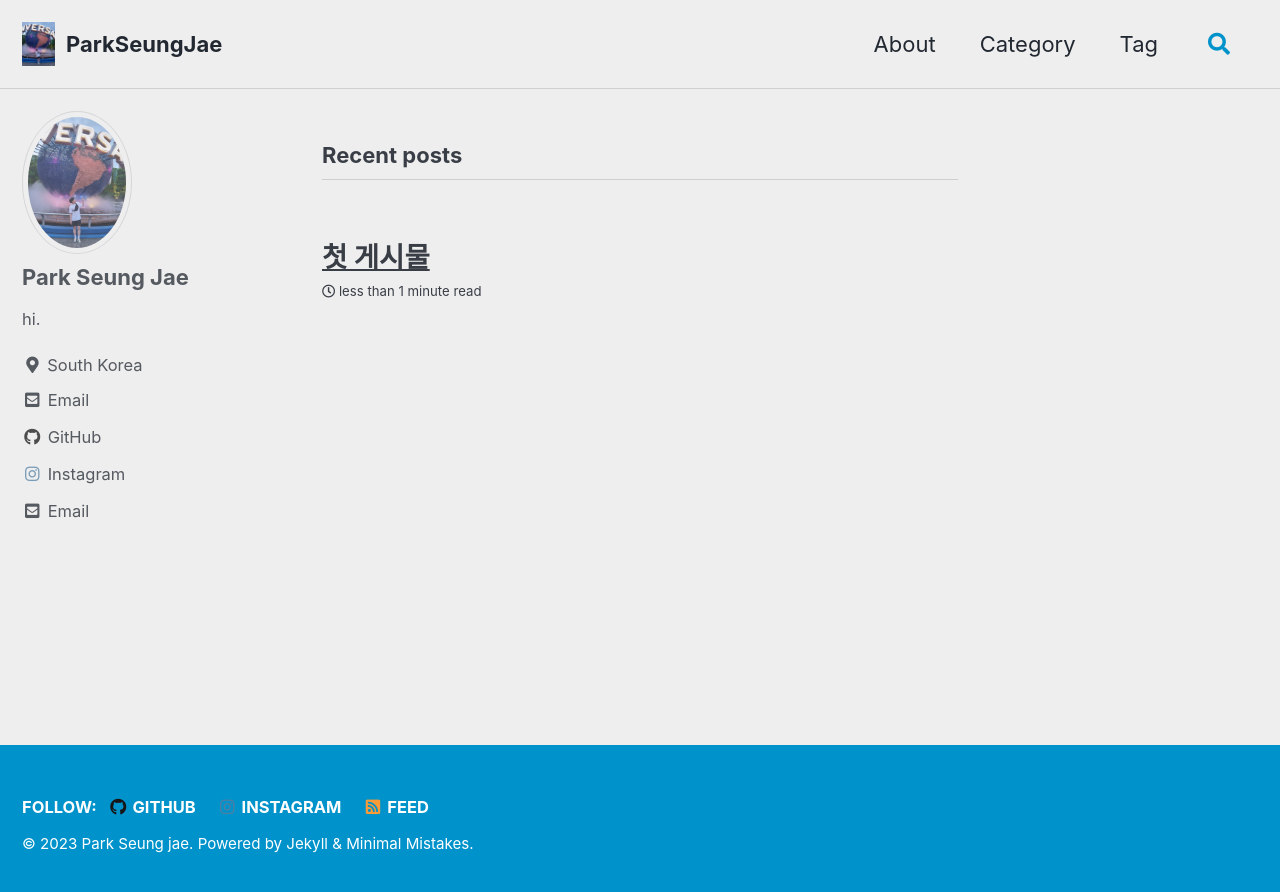
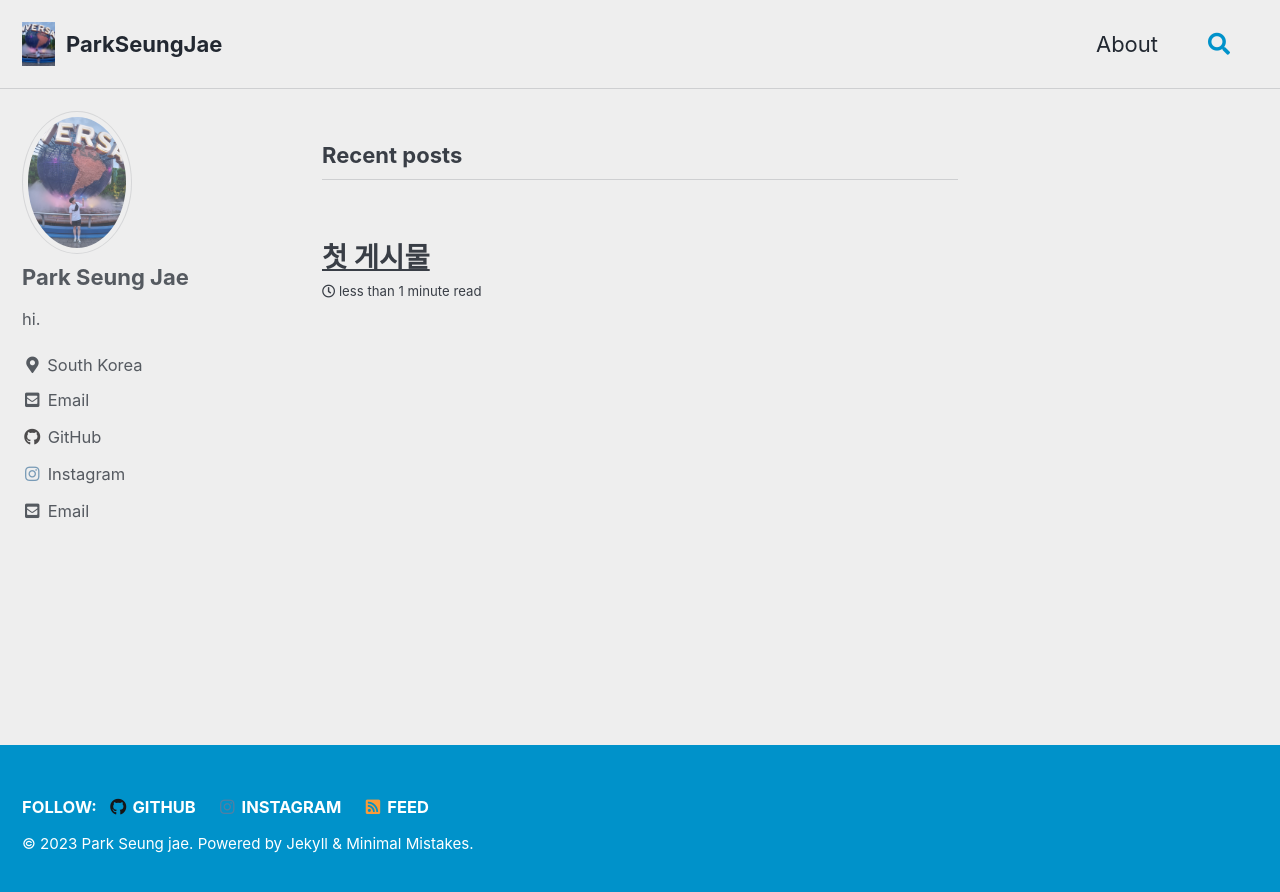
Before and after one commit to parkseungjae/parkseungjae.github.io, a Jekyll site: the page built from index.markdown, in a window 1280 px wide. Shown: the top 892 px of the page. Built offline with Jekyll 4.4.1, drawn with Linux system fonts in a browser that asks for light colours; cached includes are drawn as plain includes; the list of posts is cut into pages by our own code.

Commit message:
update nav

```diff
--- a/_data/navigation.yml
+++ b/_data/navigation.yml
@@ -3,11 +3,7 @@ main:
   #- title: "Quick-Start Guide"
   #  url: https://mmistakes.github.io/minimal-mistakes/docs/quick-start-guide/
    - title: "About"
-     url: https://mmistakes.github.io/minimal-mistakes/about/
-   - title: "Category"
-     url: https://mmistakes.github.io/minimal-mistakes/about/
-   - title: "Tag"
-     url: https://mmistakes.github.io/minimal-mistakes/about/
+     url: /about/
   # - title: "Sample Posts"
   #   url: /year-archive/
   # - title: "Sample Collections"
```
